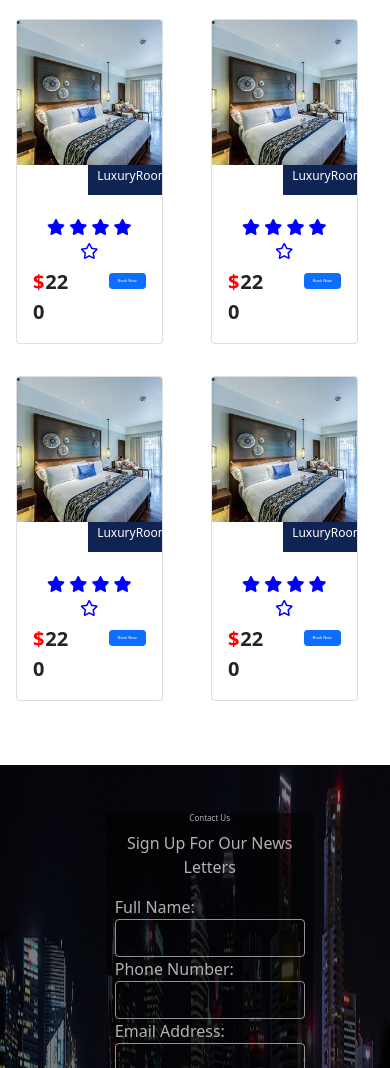
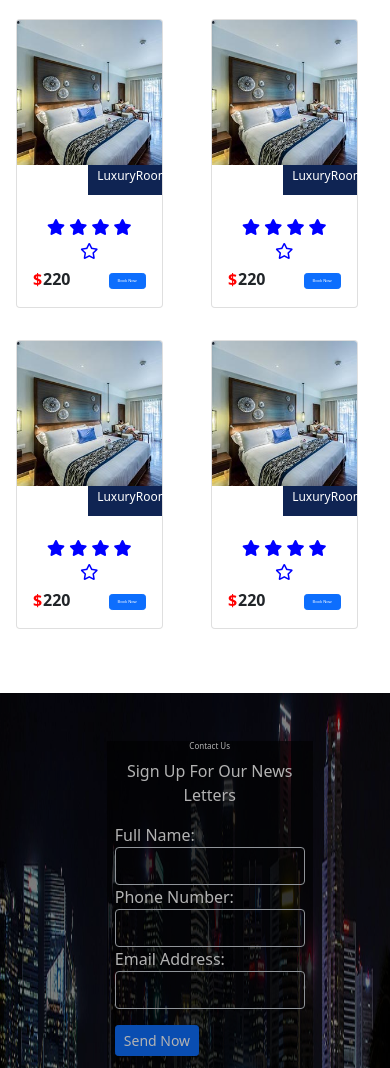
Before and after one commit to amal29/resto, a plain HTML site: page index.html in a window 390 px wide. Shown: the part 1884-2952 px from the top of the page. Drawn offline with nearby package versions, Linux system fonts and the light colour scheme.

Commit message:
mobile view

```diff
--- a/css/style.css
+++ b/css/style.css
@@ -292,9 +292,9 @@ h3 {
     margin-top: 12%;
     font-size: 4px;
  }
- .pp{
-  font-size: 4px;
-
+ .prc span{
+  font-size: 16px!important;
+  font-weight:200;
  }
 
  .title1 h4 {
--- a/index.html
+++ b/index.html
@@ -346,7 +346,7 @@
                   </div>
                 </div>
                 <div class="row">
-                  <div class="col-6 col-sm-6 col-md-6 pt-md-2">
+                  <div class="col-6 col-sm-6 col-md-6 pt-md-2  prc">
                     <span
                     class="pp"
                     style="color: red; font-size: 20px; font-weight: 600"
@@ -385,7 +385,7 @@
                   </div>
                 </div>
                 <div class="row">
-                  <div class="col-6 col-sm-6 col-md-6 pt-md-2">
+                  <div class="col-6 col-sm-6 col-md-6 pt-md-2  prc">
                     <span
                     class="pp"
                     style="color: red; font-size: 20px; font-weight: 600"
@@ -424,7 +424,7 @@
                   </div>
                 </div>
                 <div class="row">
-                  <div class="col-6 col-sm-6 col-md-6 pt-md-2">
+                  <div class="col-6 col-sm-6 col-md-6 pt-md-2  prc">
                     <span
                     class="pp"
                     style="color: red; font-size: 20px; font-weight: 600"
@@ -463,7 +463,7 @@
                   </div>
                 </div>
                 <div class="row">
-                  <div class="col-6 col-sm-6 col-md-6 pt-md-2 pricen">
+                  <div class="col-6 col-sm-6 col-md-6 pt-md-2  prc">
                     <span
                     class="pp"
                     style="color: red; font-size: 20px; font-weight: 600"
```
